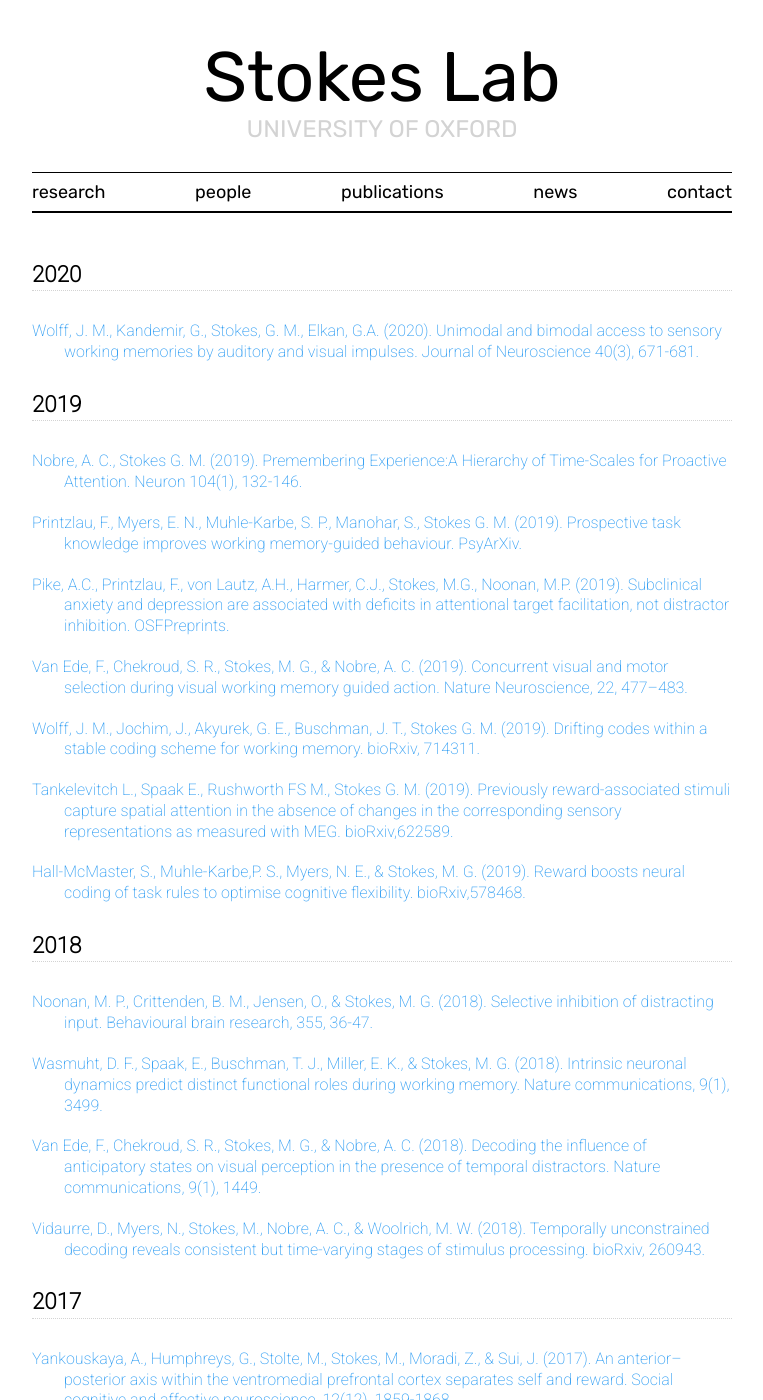
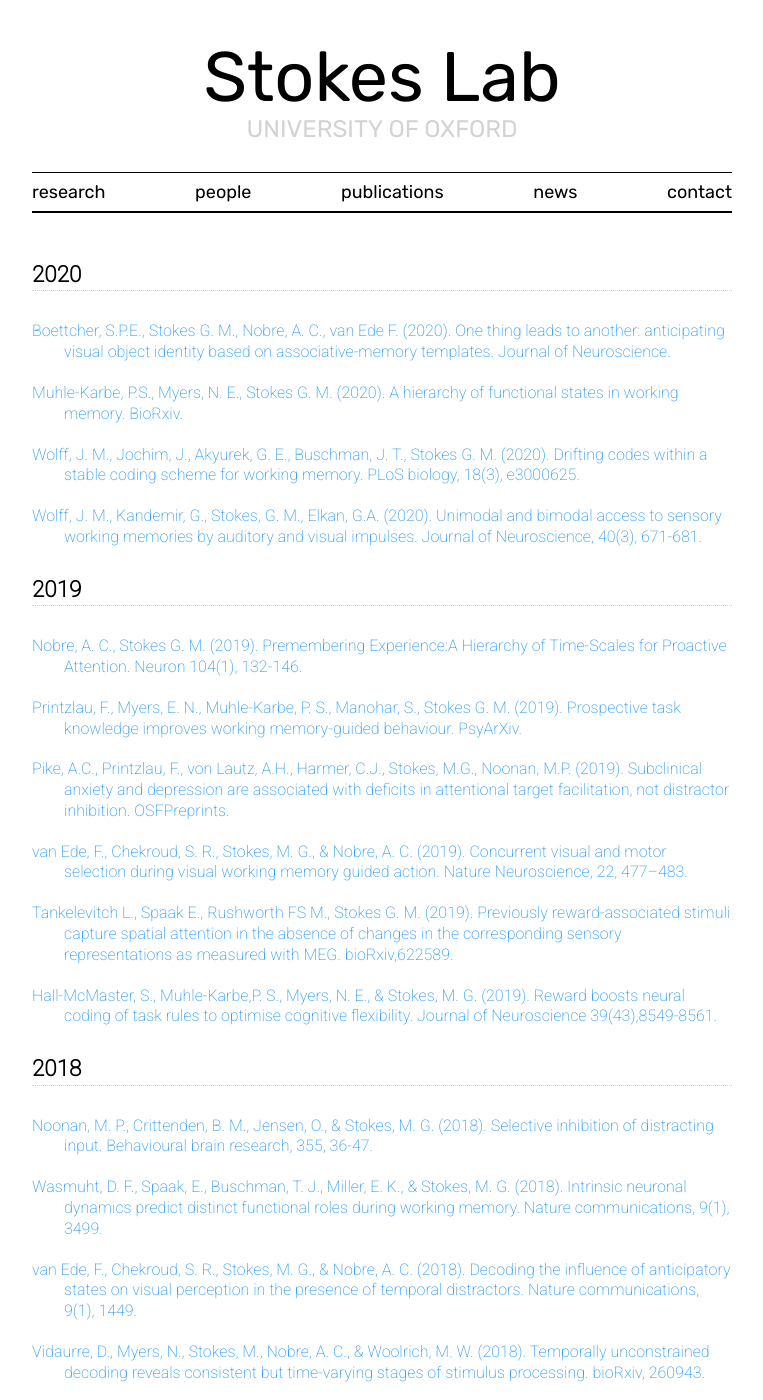
Before and after one commit to stokeslab/stokeslab.github.io, a Jekyll site: the page built from _pages/publications.html, in a window 1280 px wide and 1400 px high. Shown: the whole window, without its empty margins (258-1021 px from the left). Built offline with Jekyll 4.4.1, drawn with Linux system fonts in a browser that asks for light colours; nearby versions of some CDN libraries; some web fonts are replaced; some of the changed text lies outside the part shown.

Commit message:
Update publications.html

```diff
--- a/_pages/publications.html
+++ b/_pages/publications.html
@@ -9,7 +9,14 @@
 
 <h1 class="pub-year">2020</h1>
 
-<p class="pub"> <a href="https://www.jneurosci.org/content/jneuro/40/3/671.full.pdf" target="_blank"> Wolff, J. M., Kandemir, G., Stokes, G. M., Elkan, G.A. (2020). Unimodal and bimodal access to sensory working memories by auditory and visual impulses. Journal of Neuroscience 40(3), 671-681.</a></p>
+
+<p class="pub"> <a href="https://www.jneurosci.org/content/jneuro/early/2020/04/03/JNEUROSCI.2751-19.2020.full.pdf" target="_blank">  Boettcher, S.P.E., Stokes G. M., Nobre, A. C., van Ede F. (2020). One thing leads to another: anticipating visual object identity based on associative-memory templates. Journal of Neuroscience.</a></p>
+
+<p class="pub"> <a href="https://www.biorxiv.org/content/biorxiv/early/2020/04/18/2020.04.16.044511.full.pdf" target="_blank"> Muhle-Karbe, P.S., Myers, N. E., Stokes G. M. (2020). A hierarchy of functional states in working memory. BioRxiv.</a></p>
+
+<p class="pub"> <a href="https://journals.plos.org/plosbiology/article?id=10.1371/journal.pbio.3000625&rev=2" target="_blank"> Wolff, J. M., Jochim, J., Akyurek, G. E., Buschman, J. T., Stokes G. M. (2020). Drifting codes within a stable coding scheme for working memory. PLoS biology, 18(3), e3000625.</a></p>
+
+<p class="pub"> <a href="https://www.jneurosci.org/content/jneuro/40/3/671.full.pdf" target="_blank"> Wolff, J. M., Kandemir, G., Stokes, G. M., Elkan, G.A. (2020). Unimodal and bimodal access to sensory working memories by auditory and visual impulses. Journal of Neuroscience, 40(3), 671-681.</a></p>
 
 
 <h1 class="pub-year">2019</h1>
@@ -21,19 +28,17 @@
 
 <p class="pub"> <a href="https://www.cell.com/action/showPdf?pii=S0896-6273%2819%2930736-6" target="_blank"> Nobre, A. C., Stokes G. M. (2019). Premembering Experience:A Hierarchy of Time-Scales for Proactive Attention. Neuron 104(1), 132-146. </a></p>
 
-<p class="pub"> <a href="https://psyarxiv.com/qhku6/" target="_blank"> Printzlau, F., Myers, E. N., Muhle-Karbe, S. P., Manohar, S., Stokes G. M. (2019). Prospective task knowledge improves working memory-guided behaviour. PsyArXiv.</a></p>
+<p class="pub"> <a href="https://psyarxiv.com/qhku6/" target="_blank"> Printzlau, F., Myers, E. N., Muhle-Karbe, P. S., Manohar, S., Stokes G. M. (2019). Prospective task knowledge improves working memory-guided behaviour. PsyArXiv.</a></p>
 
 <p class="pub"> <a href="https://doi.org/10.31219/osf.io/n96s3" target="_blank"> Pike, A.C., Printzlau, F., von Lautz, A.H., Harmer, C.J., Stokes, M.G., Noonan, M.P. (2019).  Subclinical anxiety and depression are associated with deficits in attentional target facilitation, not distractor inhibition. OSFPreprints. </a></p>
 
-<p class="pub"> <a href="https://www.nature.com/articles/s41593-018-0335-6" target="_blank"> Van Ede, F., Chekroud, S. R., Stokes, M. G., & Nobre, A. C. (2019). Concurrent visual and motor selection during visual working memory guided action. Nature Neuroscience, 22, 477–483.</a></p>
-
-<p class="pub"> <a href="https://www.biorxiv.org/content/biorxiv/early/2019/08/16/714311.full.pdf" target="_blank"> Wolff, J. M., Jochim, J., Akyurek, G. E., Buschman, J. T., Stokes G. M. (2019). Drifting codes within a stable coding scheme for working memory. bioRxiv, 714311.</a></p>
+<p class="pub"> <a href="https://www.nature.com/articles/s41593-018-0335-6" target="_blank"> van Ede, F., Chekroud, S. R., Stokes, M. G., & Nobre, A. C. (2019). Concurrent visual and motor selection during visual working memory guided action. Nature Neuroscience, 22, 477–483.</a></p>
 
 <p class="pub"> <a href="https://www.biorxiv.org/content/biorxiv/early/2019/04/29/622589.full.pdf" target="_blank"> Tankelevitch L., Spaak E., Rushworth FS M., Stokes G. M. (2019). Previously reward-associated stimuli capture spatial attention in the absence of changes in the corresponding sensory representations as measured with MEG. bioRxiv,622589. </a></p>
 
 <!-- <p class="pub"> <a href="https://www.biorxiv.org/content/biorxiv/early/2019/04/30/623835.full.pdf" target="_blank"> Wolff, J. M., Kandemir G., Stokes G. M., Akyurek G. E. (2019). Impulse responses reveal unimodal and bimodal access to visual and auditory working memory. bioRxiv,623835. </a></p>  -->
 
-<p class="pub"> <a href="https://www.jneurosci.org/content/jneuro/early/2019/09/11/JNEUROSCI.0631-19.2019.full.pdf" target="_blank">Hall-McMaster, S., Muhle-Karbe,P. S., Myers, N. E., & Stokes, M. G. (2019). Reward boosts neural coding of task rules to optimise cognitive flexibility. bioRxiv,578468.</a></p>
+<p class="pub"> <a href="https://www.jneurosci.org/content/jneuro/39/43/8549.full.pdf" target="_blank">Hall-McMaster, S., Muhle-Karbe,P. S., Myers, N. E., & Stokes, M. G. (2019). Reward boosts neural coding of task rules to optimise cognitive flexibility. Journal of Neuroscience 39(43),8549-8561.</a></p>
 
 
 <h1 class="pub-year">2018</h1>
@@ -43,7 +48,7 @@
 
 <p class="pub"> <a href="https://www.nature.com/articles/s41467-018-05961-4" target="_blank">Wasmuht, D. F., Spaak, E., Buschman, T. J., Miller, E. K., & Stokes, M. G. (2018). Intrinsic neuronal dynamics predict distinct functional roles during working memory. Nature communications, 9(1), 3499.</a></p>
 
-<p class="pub"> <a href="https://www.nature.com/articles/s41467-018-03960-z" target="_blank">Van Ede, F., Chekroud, S. R., Stokes, M. G., & Nobre, A. C. (2018). Decoding the influence of anticipatory states on visual perception in the presence of temporal distractors. Nature communications, 9(1), 1449. </a></p>
+<p class="pub"> <a href="https://www.nature.com/articles/s41467-018-03960-z" target="_blank">van Ede, F., Chekroud, S. R., Stokes, M. G., & Nobre, A. C. (2018). Decoding the influence of anticipatory states on visual perception in the presence of temporal distractors. Nature communications, 9(1), 1449. </a></p>
 
 <p class="pub"> <a href="https://doi.org/10.1093/cercor/bhy290" target="_blank"> Vidaurre, D., Myers, N., Stokes, M., Nobre, A. C., & Woolrich, M. W. (2018). Temporally unconstrained decoding reveals consistent but time-varying stages of stimulus processing. bioRxiv, 260943. </a></p>
 
@@ -51,7 +56,7 @@
 <h1 class="pub-year">2017</h1>
 
 
-<p class="pub"> <a href="https://doi.org/10.1093/scan/nsx112" target="_blank">Yankouskaya, A., Humphreys, G., Stolte, M., Stokes, M., Moradi, Z., & Sui, J. (2017). An anterior–posterior axis within the ventromedial prefrontal cortex separates self and reward. Social cognitive and affective neuroscience, 12(12), 1859-1868.</a></p>
+<p class="pub"> <a href="https://doi.org/10.1093/scan/nsx112" target="_blank">Yankouskaya, A., Humphreys, G., Stolte, M., Stokes, M. G., Moradi, Z., & Sui, J. (2017). An anterior–posterior axis within the ventromedial prefrontal cortex separates self and reward. Social cognitive and affective neuroscience, 12(12), 1859-1868.</a></p>
 
 <p class="pub"> <a href="https://psycnet.apa.org/record/2017-35531-001" target="_blank"> Myers, N. E., Chekroud, S. R., Stokes, M. G., & Nobre, A. C. (2017). Benefits of flexible prioritization in working memory can arise without costs.</a></p>
 
```
